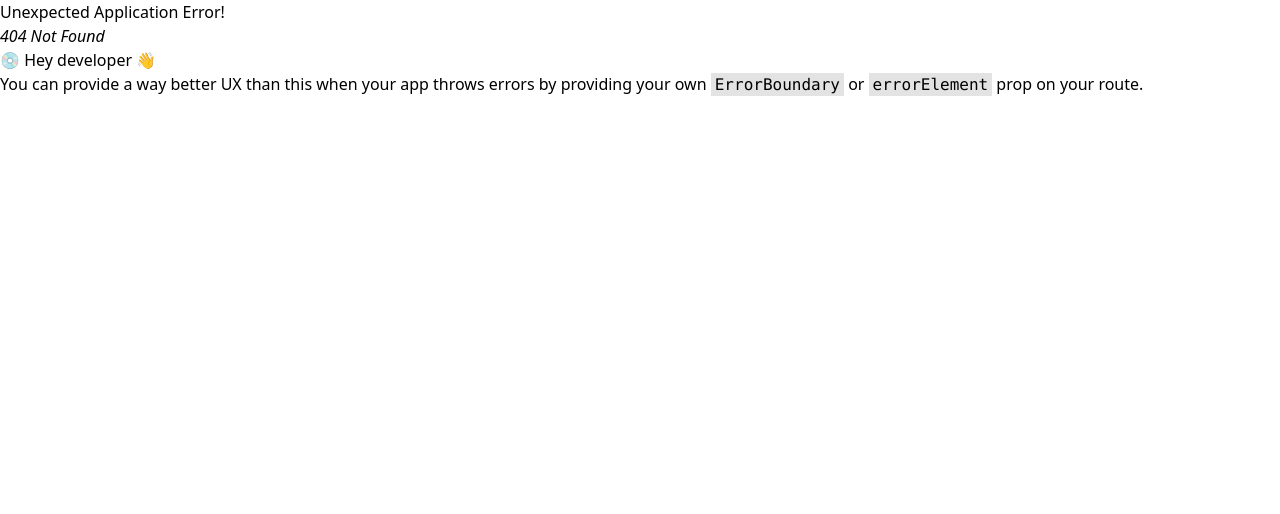
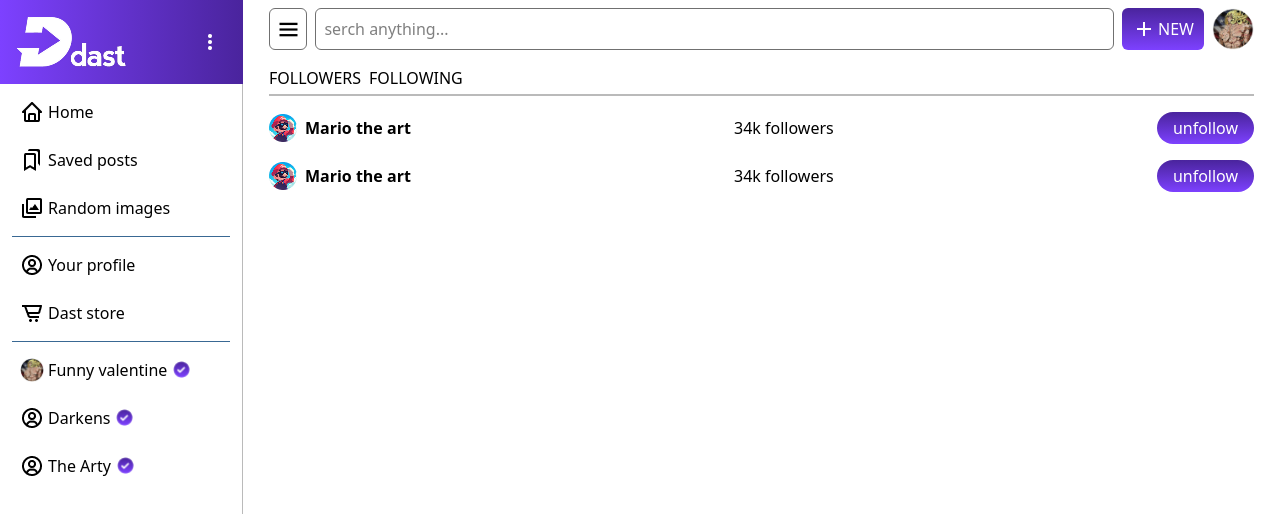
Before and after one commit to Muhammadali-fr/dast_client, a React (Vite) app: page /f in a window 1280 px wide. Before the commit this address had no page. Shown: the top 514 px of the page. Built offline with nearby package versions, Linux system fonts and the light colour scheme.

Commit message:
fallowing

```diff
--- a/src/App.jsx
+++ b/src/App.jsx
@@ -8,13 +8,16 @@ import CreatePassword from "./pages/CreatePassword"
 import Bio from './pages/Bio'
 import FinishLogin from './pages/FinishLogin'
 import Profile from './pages/Profile'
+import Home from './pages/Home'
+import Followers from './pages/Followers'
+import Following from './pages/Following'
 
 // toaster
 import { Toaster } from 'react-hot-toast'
 
 // layouts
 import MainLayout from './layouts/MainLayout'
-import Home from './pages/Home'
+import Follow from './layouts/Follow'
 
 const App = () => {
 
@@ -24,6 +27,10 @@ const App = () => {
         <Route path='/' element={<MainLayout />}>
           <Route index element={<Home />}></Route>
           <Route path='/profile' element={<Profile />} ></Route>
+          <Route path='f' element={<Follow />}>
+            <Route index element={<Followers />}></Route>
+            <Route path='following' element={<Following />}></Route>
+          </Route>
         </Route>
         <Route path='/login' element={<Login />}></Route>
         <Route path='/register' element={<Register />}></Route>
--- /dev/null
+++ b/src/layouts/Follow.jsx
@@ -0,0 +1,23 @@
+import { Link, Outlet } from 'react-router-dom'
+
+const Follow = () => {
+    return (
+        <div className='w-[95%] mx-auto'>
+
+            {/* links  */}
+            <div className='flex items-center gap-2 pt-2 pb-1'>
+                <Link to="/f">FOLLOWERS</Link>
+                <Link to="/f/following">FOLLOWING</Link>
+            </div>
+
+            {/* line  */}
+            <div className='w-full h-[2px] bg-[#BABABA]'></div>
+
+            {/* outlet  */}
+            <Outlet />
+
+        </div>
+    )
+}
+
+export default Follow
--- /dev/null
+++ b/src/pages/Followers.jsx
@@ -0,0 +1,33 @@
+import React from 'react'
+
+// assets
+import UserImg from "../assets/fallowers/user.png"
+
+const Fallowers = () => {
+    return (
+        <div>
+
+            {/* users  */}
+            <ul className='w-full py-4 flex flex-col gap-4'>
+                <li className='flex items-center justify-between '>
+                    <div className='flex items-center gap-2'>
+                        <img src={UserImg} alt="UserImg" />
+                        <p className='font-bold'>Mario the art</p>
+                    </div>
+                    <p>34k followers</p>
+                    <button className='py-1 cursor-pointer px-4 bg-linear-to-b from-[#4A249D] to-[#7D41FF] text-white rounded-2xl hover:opacity-80  '>unfollow</button>
+                </li>
+                <li className='flex items-center justify-between'>
+                    <div className='flex items-center gap-2'>
+                        <img src={UserImg} alt="UserImg" />
+                        <p className='font-bold'>Mario the art</p>
+                    </div>
+                    <p>34k followers</p>
+                    <button className='py-1 cursor-pointer px-4 bg-linear-to-b from-[#4A249D] to-[#7D41FF] text-white rounded-2xl hover:opacity-80  '>unfollow</button>
+                </li>
+            </ul>
+        </div>
+    )
+}
+
+export default Fallowers
--- /dev/null
+++ b/src/pages/Following.jsx
@@ -0,0 +1,33 @@
+import React from 'react'
+
+// assets
+import UserImg from "../assets/fallowers/user.png"
+
+const Fallowing = () => {
+  return (
+    <div>
+
+      {/* users  */}
+      <ul className='w-full py-4 flex flex-col gap-4'>
+        <li className='flex items-center justify-between '>
+          <div className='flex items-center gap-2'>
+            <img src={UserImg} alt="UserImg" />
+            <p className='font-bold'>Mario the art</p>
+          </div>
+          <p>34k followers</p>
+          <button className='py-1 cursor-pointer px-4 bg-linear-to-b from-[#4A249D] to-[#7D41FF] text-white rounded-2xl hover:opacity-80  '>unfollow</button>
+        </li>
+        <li className='flex items-center justify-between'>
+          <div className='flex items-center gap-2'>
+            <img src={UserImg} alt="UserImg" />
+            <p className='font-bold'>Mario the art</p>
+          </div>
+          <p>34k followers</p>
+          <button className='py-1 cursor-pointer px-4 bg-linear-to-b from-[#4A249D] to-[#7D41FF] text-white rounded-2xl hover:opacity-80  '>unfollow</button>
+        </li>
+      </ul>
+    </div>
+  )
+}
+
+export default Fallowing
--- a/src/pages/Profile.jsx
+++ b/src/pages/Profile.jsx
@@ -1,4 +1,4 @@
-import React from 'react'
+import {Link} from 'react-router-dom'
 
 // assets
 import SettingsImg from "../assets/profile/settings.png"
@@ -44,7 +44,7 @@ const Profile = () => {
                     <div className='w-[2px] h-[30px] bg-black'></div>
                     <p><span>78</span> likes</p>
                     <div className='w-[2px] h-[30px] bg-black'></div>
-                    <p><span>1.8</span> followers</p>
+                    <p><span>1.8</span><Link to="/f"> followers</Link></p>
                 </div>
             </div>
 
```
Also changed, not shown: src/assets/fallowers/user.png (added).
